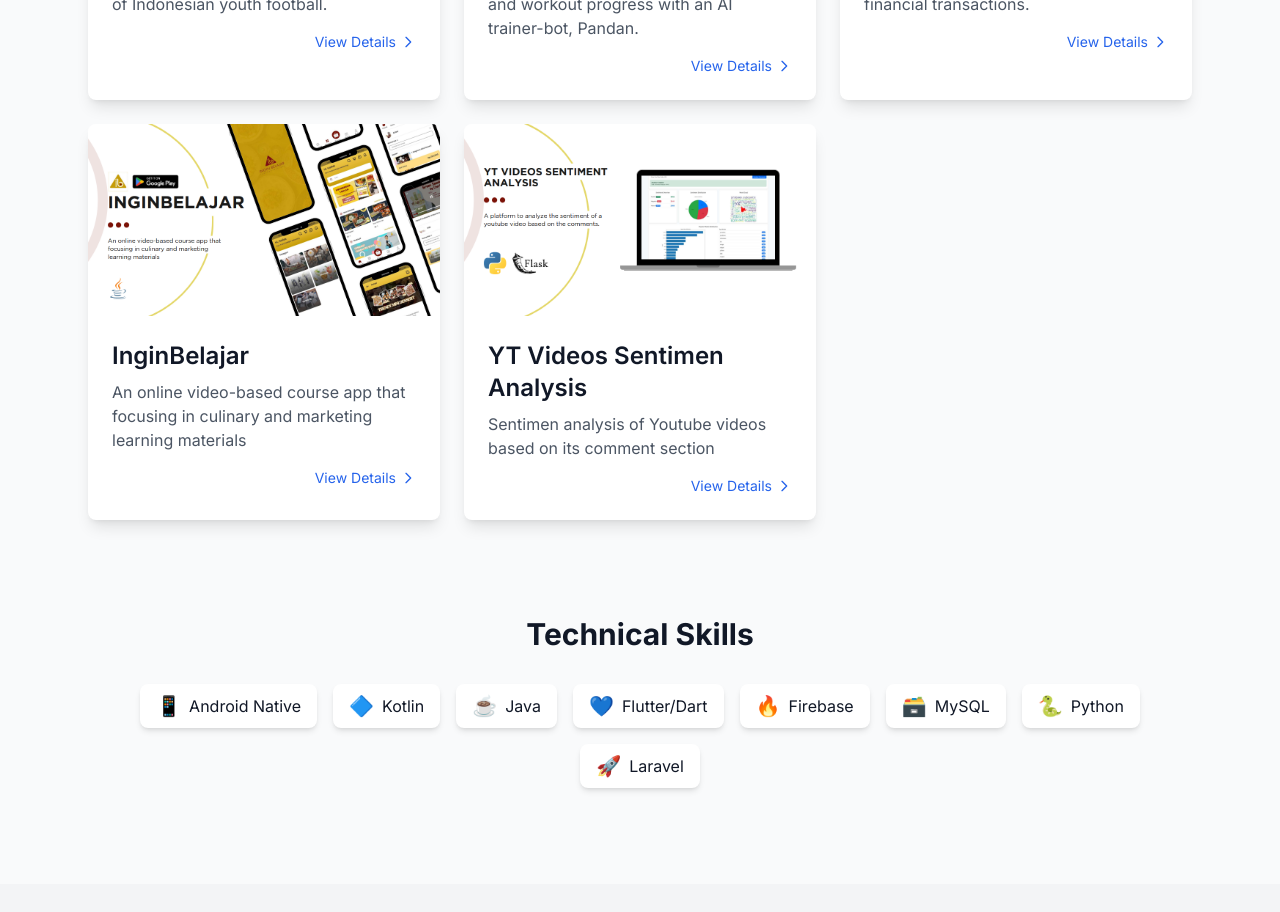
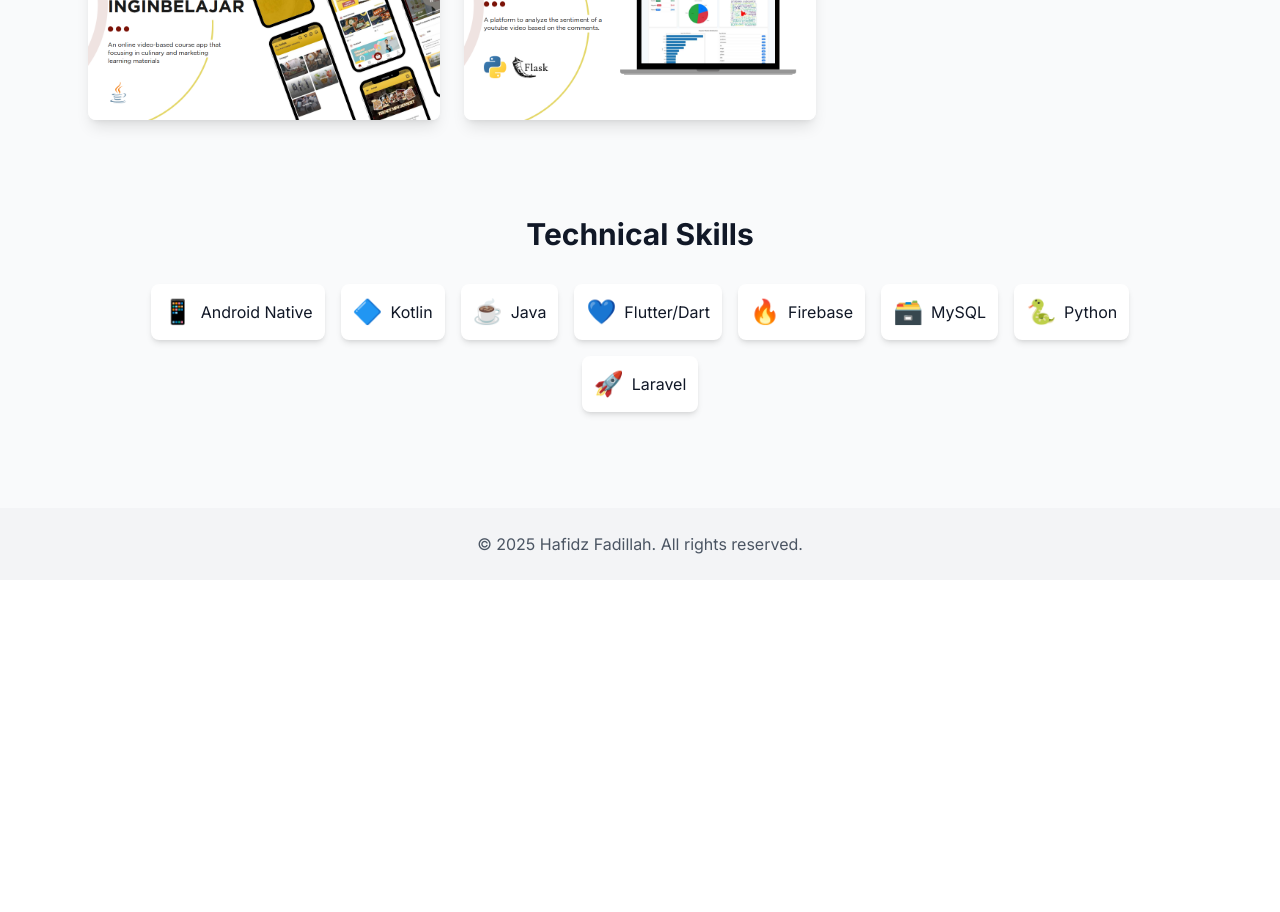
Before and after one commit to hafidzfadillah/hfidz-portfolio, a Next.js app: page / in a window 1280 px wide. Shown: the part 1880-2792 px from the top of the page. After the commit the page ends 2460 px from the top, so only its background shows below. Built offline with nearby package versions, Linux system fonts and the light colour scheme.

Commit message:
refactor: finishing #1 (effect, animation, dark mode)

```diff
--- a/package.json
+++ b/package.json
@@ -10,9 +10,10 @@
   },
   "dependencies": {
     "@heroicons/react": "^2.2.0",
-    "framer-motion": "^12.0.5",
+    "framer-motion": "^12.0.11",
     "lucide-react": "^0.474.0",
     "next": "15.1.6",
+    "next-themes": "^0.4.4",
     "react": "^19.0.0",
     "react-dom": "^19.0.0"
   },
--- a/src/app/layout.tsx
+++ b/src/app/layout.tsx
@@ -1,7 +1,7 @@
 import type { Metadata } from "next";
 import { Inter } from "next/font/google";
 import "@/styles/globals.css";
-// import Navbar from "@/components/Navbar";
+import { ThemeProvider } from 'next-themes';
 
 const inter = Inter({ subsets: ["latin"] });
 
@@ -17,10 +17,12 @@
 }>) {
   return (
     <html lang="en">
-      <body className={`${inter.className} bg-white text-gray-900`}>
-        {/* <Navbar /> */}
-        {children}
-      </body>
+      <ThemeProvider attribute="class">
+        <body className={`${inter.className} bg-white text-gray-900`}>
+          {/* <Navbar /> */}
+          {children}
+        </body>
+      </ThemeProvider>
     </html>
   );
 }
--- a/src/app/page.tsx
+++ b/src/app/page.tsx
@@ -17,6 +17,8 @@
 import { Projects } from '@/components/Projects';
 import { Skills } from '@/components/Skills';
 import { Experiences } from '@/components/Experience';
+import { motion } from 'framer-motion';
+import { ThemeToggle } from '@/components/ThemeToggle';
 
 export default function Home() {
   const [activeSection, setActiveSection] = useState('about');
@@ -43,7 +45,7 @@
   }, []);
 
   return (
-    <div className="min-h-screen bg-gray-50">
+    <div className="min-h-screen bg-gray-50 dark:bg-gray-900 dark:text-white">
       <Head>
         <title>Hafidz Fadillah - Mobile Developer Portfolio</title>
         <meta name="description" content="Portfolio of Hafidz Fadillah, Mobile Application Developer" />
@@ -54,7 +56,8 @@
         <header className="mb-12">
           <div className="flex flex-col md:flex-row justify-between items-center mb-8">
             <h1 className="text-4xl font-bold mb-4 md:mb-0">Hafidz Fadillah</h1>
-            <div className="flex space-x-4">
+            <div className="flex items-center space-x-4">
+              {/* <ThemeToggle /> */}
               <a
                 href="mailto:hafidzfadillah23@gmail.com"
                 className="hover:text-blue-500 flex items-center space-x-2"
@@ -117,21 +120,42 @@
           </div>
         </nav>
 
-        <section id="about" className="p-8 mb-8">
+        <motion.section
+          initial={{ opacity: 0, y: 20 }}
+          whileInView={{ opacity: 1, y: 0 }}
+          transition={{ duration: 0.5 }}
+          id="about"
+          className="bg-white dark:bg- shadow-md rounded-lg p-8 mb-8"
+        >
           <About />
-        </section>
+        </motion.section>
 
-        <section id="experience" className="p-8 mb-8">
+        <motion.section
+          initial={{ opacity: 0, y: 20 }}
+          whileInView={{ opacity: 1, y: 0 }}
+          transition={{ duration: 0.5 }}
+          id="experience"
+          className="p-8 mb-8">
           <Experiences />
-        </section>
+        </motion.section>
 
-        <section id="projects" className="p-8 mb-8">
+        <motion.section
+          initial={{ opacity: 0, y: 20 }}
+          whileInView={{ opacity: 1, y: 0 }}
+          transition={{ duration: 0.5 }}
+          id="projects"
+          className="p-8 mb-8">
           <Projects />
-        </section>
+        </motion.section>
 
-        <section id="skills" className="p-8 mb-8">
+        <motion.section
+          initial={{ opacity: 0, y: 20 }}
+          whileInView={{ opacity: 1, y: 0 }}
+          transition={{ duration: 0.5 }}
+          id="skills"
+          className="p-8 mb-8">
           <Skills />
-        </section>
+        </motion.section>
       </main>
 
       <footer className="text-center py-6 bg-gray-100">
@@ -139,6 +163,32 @@
           © {new Date().getFullYear()} Hafidz Fadillah. All rights reserved.
         </p>
       </footer>
+
+      <ScrollProgress />
     </div>
   );
 }
+
+const ScrollProgress = () => {
+  const [scroll, setScroll] = useState(0);
+
+  useEffect(() => {
+    const handleScroll = () => {
+      const height = document.documentElement.scrollHeight - window.innerHeight;
+      const current = window.scrollY;
+      setScroll((current / height) * 100);
+    };
+
+    window.addEventListener('scroll', handleScroll);
+    return () => window.removeEventListener('scroll', handleScroll);
+  }, []);
+
+  return (
+    <div className="fixed top-0 left-0 w-full h-1 bg-gray-200 z-50">
+      <motion.div
+        className="h-full bg-blue-500"
+        style={{ width: `${scroll}%` }}
+      />
+    </div>
+  );
+};
--- a/src/components/ProjectCard.tsx
+++ b/src/components/ProjectCard.tsx
@@ -1,5 +1,6 @@
 import { useState, useEffect } from 'react';
 import Image from 'next/image';
+import { motion } from 'framer-motion';
 
 interface ProjectProps {
   image: string;
@@ -24,10 +25,13 @@
 
   return (
     <>
-      <div
-        className="bg-white shadow-lg rounded-lg hover:shadow-xl transition-shadow cursor-pointer group"
+      <motion.div
+        whileHover={{ scale: 1.02 }}
+        whileTap={{ scale: 0.98 }}
+        className="bg-white dark:bg-gray-800 shadow-lg rounded-lg hover:shadow-xl transition-shadow cursor-pointer"
         onClick={() => setShowModal(true)}
       >
+        <div className="group relative rounded-lg overflow-hidden">
           <Image
             src={image}
             alt={name}
@@ -35,21 +39,16 @@
             height={300}
             className="object-cover w-full h-48 rounded-t-lg"
           />
-        <div className='p-6'>
-          <h3 className="text-2xl font-semibold mb-2 group-hover:text-blue-600 transition-colors">
+          <div className="absolute inset-0 bg-gradient-to-t from-black/90 via-black/60 to-transparent opacity-0 group-hover:opacity-100 transition-opacity duration-300 flex items-end">
+            <div className="p-6">
+              <h3 className="text-2xl font-semibold text-white mb-2">
                 {name}
               </h3>
-          <p className="text-gray-600">{description}</p>
-          <div className="mt-4 flex justify-end">
-            <div className="inline-flex items-center text-sm text-blue-600 hover:text-blue-800">
-              <span>View Details</span>
-              <svg className="w-4 h-4 ml-1" fill="none" stroke="currentColor" viewBox="0 0 24 24">
-                <path strokeLinecap="round" strokeLinejoin="round" strokeWidth={2} d="M9 5l7 7-7 7" />
-              </svg>
+              <p className="text-gray-100">{description}</p>
             </div>
           </div>
         </div>
-      </div>
+      </motion.div>
 
       {showModal && (
         <div className="fixed inset-0 bg-black bg-opacity-50 z-50 flex items-center justify-center p-4">
--- a/src/components/Skills.tsx
+++ b/src/components/Skills.tsx
@@ -1,3 +1,5 @@
+import { motion } from 'framer-motion';
+
 export const Skills = () => (
     <div>
             <h2 className="text-3xl font-bold text-center mb-8">Technical Skills</h2>
@@ -12,14 +14,23 @@
                 { name: 'Python', icon: '🐍' },
                 { name: 'Laravel', icon: '🚀' }
               ].map((skill, index) => (
-                <div
-                  key={index}
-                  className="bg-white shadow-md rounded-lg px-4 py-2 flex items-center space-x-2 hover:shadow-lg transition-shadow"
-                >
-                  <span className="text-xl">{skill.icon}</span>
-                  <span>{skill.name}</span>
-                </div>
+                <SkillBadge key={index} name={skill.name} icon={skill.icon} />
               ))}
             </div>
           </div>
 );
+
+interface SkillBadgeProps {
+  name: string;
+  icon: string;
+}
+
+const SkillBadge = ({ name, icon }: SkillBadgeProps) => (
+  <motion.div
+    whileHover={{ y: -5 }}
+    className="flex items-center gap-2 bg-white p-3 rounded-lg shadow-md"
+  >
+    <span className="text-2xl">{icon}</span>
+    <span>{name}</span>
+  </motion.div>
+);
--- /dev/null
+++ b/src/components/ThemeToggle.tsx
@@ -0,0 +1,26 @@
+import { useTheme } from 'next-themes';
+import { Sun, Moon } from 'lucide-react';
+import { useEffect, useState } from 'react';
+
+export const ThemeToggle = () => {
+  const [mounted, setMounted] = useState(false);
+  const { theme, setTheme } = useTheme();
+
+  // Avoid hydration mismatch
+  useEffect(() => setMounted(true), []);
+  if (!mounted) return null;
+
+  return (
+    <button
+      onClick={() => setTheme(theme === 'dark' ? 'light' : 'dark')}
+      className="p-2 rounded-full hover:bg-gray-200 dark:hover:bg-gray-700 transition-colors"
+      aria-label="Toggle theme"
+    >
+      {theme === 'dark' ? (
+        <Sun className="w-5 h-5" />
+      ) : (
+        <Moon className="w-5 h-5" />
+      )}
+    </button>
+  );
+};
--- a/tailwind.config.ts
+++ b/tailwind.config.ts
@@ -1,6 +1,7 @@
 import type { Config } from "tailwindcss";
 
 export default {
+  darkMode: 'class',
   content: [
     "./src/pages/**/*.{js,ts,jsx,tsx,mdx}",
     "./src/components/**/*.{js,ts,jsx,tsx,mdx}",
```
Also changed, not shown: 1 other file (tests, documents, lock files or other folders). Lines whose indentation alone changed are shown as unchanged.
